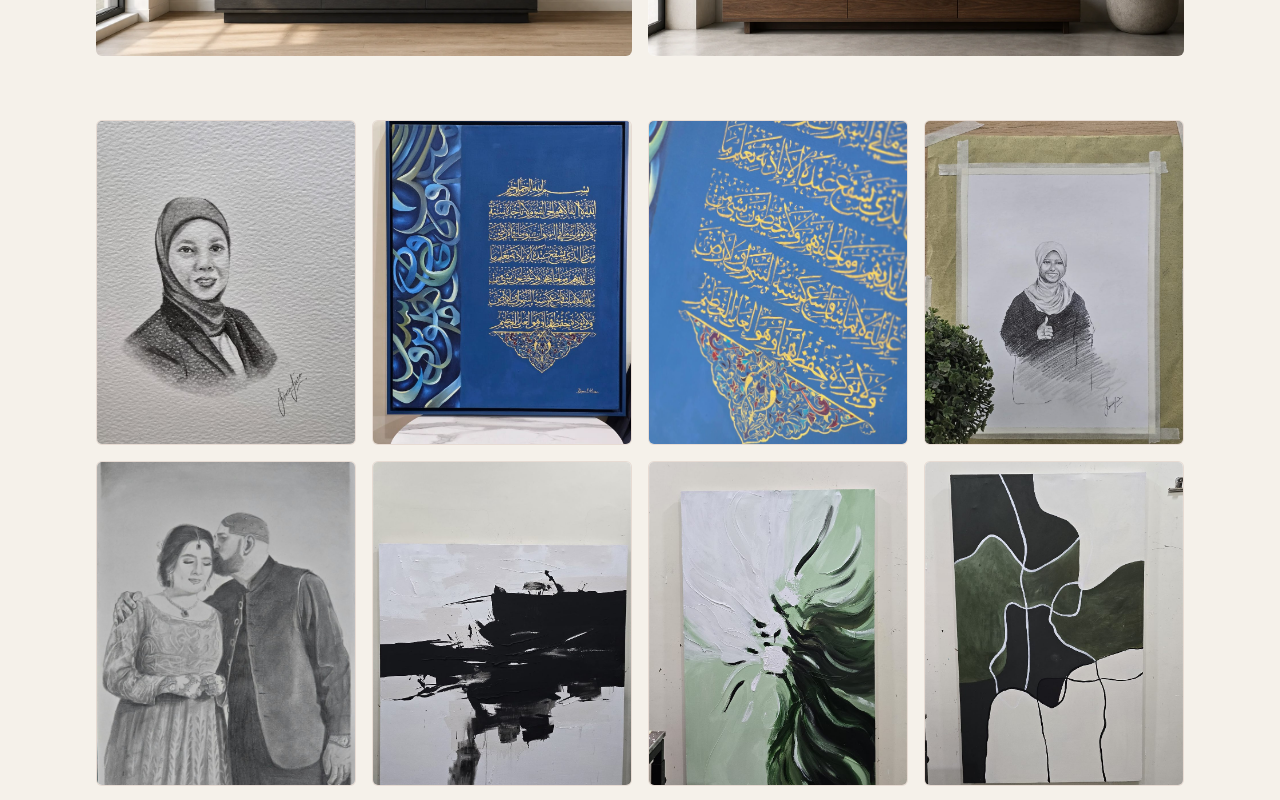
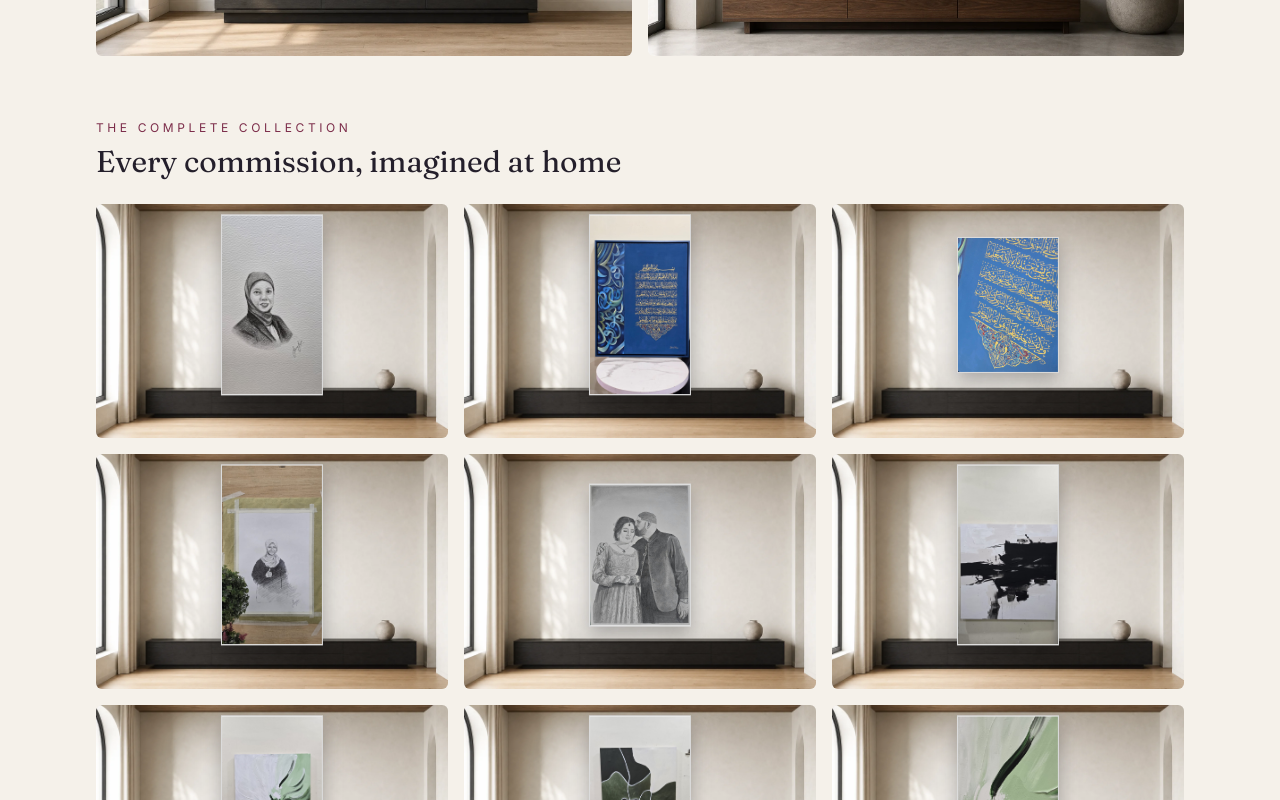
Before and after one commit to digraphics02/komal-hira-portfolio, a Next.js app: page /commissions in a window 1280 px wide. Shown: the part 1480-2280 px from the top of the page. Built offline with nearby package versions, Linux system fonts and the light colour scheme; no server answers.

Commit message:
Add mockups for every commission

```diff
--- a/src/app/commissions/page.tsx
+++ b/src/app/commissions/page.tsx
@@ -90,6 +90,53 @@ export default function CommissionsPage() {
         </div>
       </div>
 
+      <div className="relative mb-16">
+        <div className="mb-6 max-w-xl">
+          <p className="text-xs uppercase tracking-[0.3em] text-[var(--accent)]">
+            The complete collection
+          </p>
+          <h2 className="font-display mt-2 text-3xl text-[var(--ink)]">
+            Every commission, imagined at home
+          </h2>
+        </div>
+
+        <div className="grid grid-cols-2 gap-3 sm:gap-4 lg:grid-cols-3">
+          {commissions.map((piece, index) => {
+            const ratio = piece.width / piece.height;
+            const artworkWidth =
+              ratio > 1.25 ? "w-[52%]" : ratio >= 0.9 ? "w-[38%]" : "w-[29%]";
+
+            return (
+              <figure
+                key={`mockup-${piece.slug}`}
+                className="relative aspect-[3/2] overflow-hidden rounded-md bg-[#e8e3dc]"
+                aria-label={`Commission piece ${index + 1} displayed on an interior wall`}
+              >
+                <Image
+                  src="/images/commission-mockups/gallery-wall-template.webp"
+                  alt=""
+                  fill
+                  sizes="(max-width: 640px) 48vw, (max-width: 1024px) 31vw, 350px"
+                  className="object-cover"
+                />
+                <div
+                  className={`absolute left-1/2 top-[43%] ${artworkWidth} -translate-x-1/2 -translate-y-1/2 overflow-hidden border border-black/15 bg-white shadow-[0_8px_18px_rgba(0,0,0,0.28)]`}
+                  style={{ aspectRatio: `${piece.width} / ${piece.height}` }}
+                >
+                  <Image
+                    src={piece.image}
+                    alt={`Commissioned artwork by Komal Hira, piece ${index + 1}`}
+                    fill
+                    sizes="(max-width: 640px) 25vw, 180px"
+                    className="object-cover"
+                  />
+                </div>
+              </figure>
+            );
+          })}
+        </div>
+      </div>
+
       <CommissionGalleryClient pieces={commissions} />
     </section>
   );
```
Also changed, not shown: public/images/commission-mockups/gallery-wall-template.webp (added).
